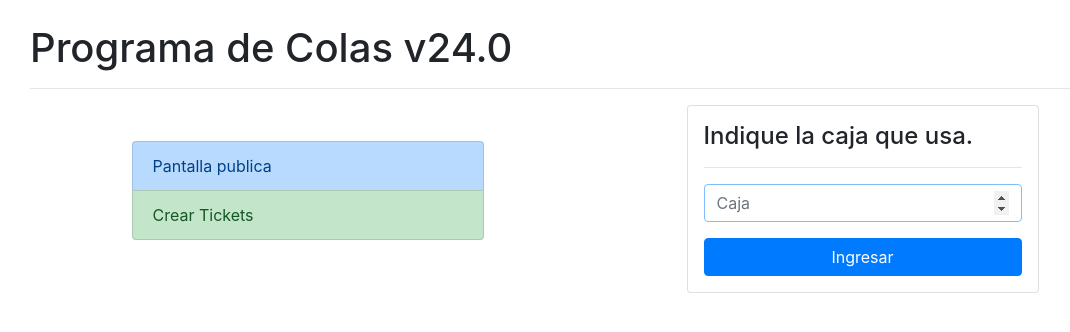
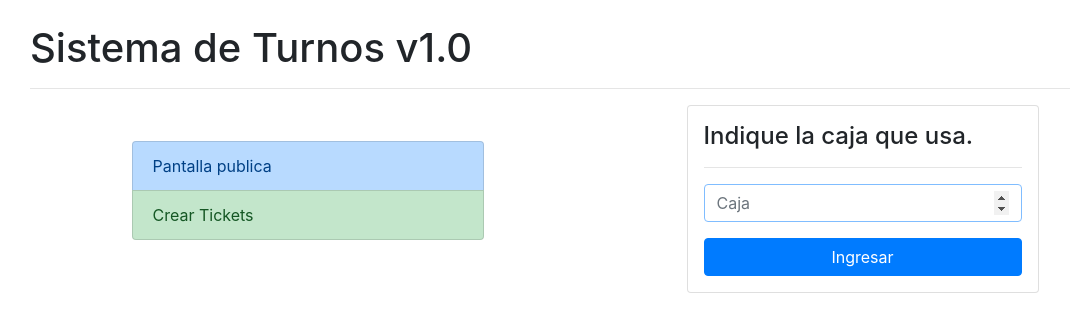
Before and after one commit to DAOBLUR/SistemaGestionDeColasPorTurnos, a website: page public/index.html in a window 1280 px wide. Shown: the whole page, without its empty margins (55-1125 px from the left). Drawn offline with nearby package versions, Linux system fonts and the light colour scheme.

```diff
--- a/public/index.html
+++ b/public/index.html
@@ -5,7 +5,7 @@
     <meta charset="UTF-8">
     <meta name="viewport" content="width=device-width, initial-scale=1.0">
     <meta http-equiv="X-UA-Compatible" content="ie=edge">
-    <title>Programa de Colas</title>
+    <title>Sistema de Turnos</title>
 
     <link rel="stylesheet" href="css/margenes.css">
     <link rel="stylesheet" href="https://maxcdn.bootstrapcdn.com/bootstrap/4.0.0/css/bootstrap.min.css"
@@ -13,7 +13,7 @@
 </head>
 
 <body class="container mt-4">
-    <h1>Programa de Colas v24.0</h1>
+    <h1>Sistema de Turnos v1.0</h1>
     <hr>
 
     <div class="container">
```
Also changed, not shown: 1 other file.
